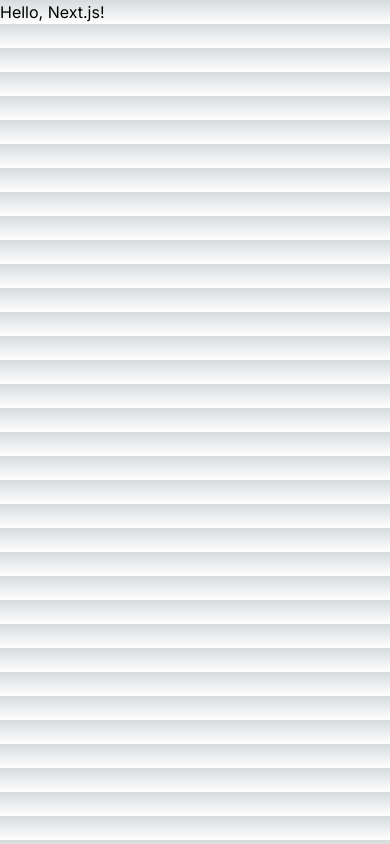
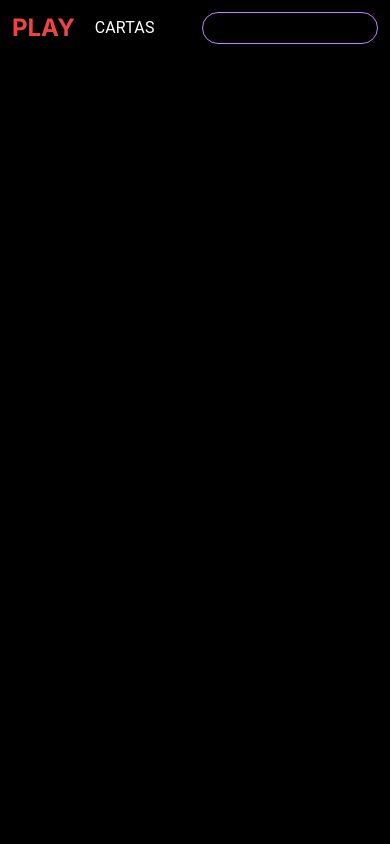
Before and after one commit to iroac/heroesfight, a Next.js app: page / in a window 390 px wide. Built offline with nearby package versions, Linux system fonts and the light colour scheme.

Commit message:
add initial design

```diff
--- a/app/globals.css
+++ b/app/globals.css
@@ -1,27 +1,3 @@
 @tailwind base;
 @tailwind components;
 @tailwind utilities;
-
-:root {
-  --foreground-rgb: 0, 0, 0;
-  --background-start-rgb: 214, 219, 220;
-  --background-end-rgb: 255, 255, 255;
-}
-
-@media (prefers-color-scheme: dark) {
-  :root {
-    --foreground-rgb: 255, 255, 255;
-    --background-start-rgb: 0, 0, 0;
-    --background-end-rgb: 0, 0, 0;
-  }
-}
-
-body {
-  color: rgb(var(--foreground-rgb));
-  background: linear-gradient(
-      to bottom,
-      transparent,
-      rgb(var(--background-end-rgb))
-    )
-    rgb(var(--background-start-rgb));
-}
--- /dev/null
+++ b/app/heroes/page.tsx
@@ -0,0 +1,35 @@
+import Image from 'next/image'
+
+
+async function getData() {
+    const res = await fetch('http://homologacao3.azapfy.com.br/api/ps/metahumans')
+
+    if (!res.ok) {
+      throw new Error('Failed to fetch data')
+    }
+    return res.json()
+  }
+
+  export default async function Page() {
+    const data = await getData()
+
+    return <main>
+
+        <h1 className='flex text-white items-center justify-center text-2xl mb-6' >Heroes Fight</h1>
+
+
+            <div className=' flex justify-center items-center flex-wrap flex-shrink gap-3 w-screen '  >
+                {data.map((item: any, index: any) => {
+                    if(item.id <= 10) {
+                        let sum = item.powerstats.intelligence + item.powerstats.strength + item.powerstats.speed + item.powerstats.durability + item.powerstats.power + item.powerstats.combat
+                        return <div className='text-white flex flex-col justify-center items-center ' key={index}>
+                          <Image alt={item.name} src={item.images.sm} width={120} height={560} />
+                            <h1>{item.name}</h1>
+                            <h2>{sum}</h2>
+                            </div>
+                    }
+                })}
+            </div>
+
+    </main>
+  }
--- a/app/layout.tsx
+++ b/app/layout.tsx
@@ -1,6 +1,7 @@
 import type { Metadata } from 'next'
 import { Inter } from 'next/font/google'
 import './globals.css'
+import NavBar from '../components/navbar/navbar'
 
 const inter = Inter({ subsets: ['latin'] })
 
@@ -9,14 +10,13 @@ export const metadata: Metadata = {
   description: 'Os maiores hérois do universo nas suas mãos',
 }
 
-export default function RootLayout({
-  children,
-}: {
-  children: React.ReactNode
-}) {
+export default function RootLayout({children,}: {children: React.ReactNode}) {
   return (
     <html lang="pt">
-      <body className={inter.className}>{children}</body>
+      <body className={` bg-black w-screen h-screen ${inter.className}`}>
+        <NavBar />
+        {children}
+        </body>
     </html>
   )
 }
--- /dev/null
+++ b/components/navbar/navbar.tsx
@@ -0,0 +1,16 @@
+import SearchBar from './searchbar'
+import Typography from '@mui/material/Typography'
+
+export default function NavBar() {
+return (
+    <>
+          <nav className='flex flex-row gap-5 items-center justify-between bg-black mb-8 w-screen h-auto p-3 '>
+          <div className='flex flex-row justify-center items-center gap-5 ' >
+      <h1 className='text-2xl text-red-500 font-bold'>PLAY</h1>
+      <Typography variant="body1" color="white">CARTAS</Typography>
+      </div>
+<SearchBar />
+      </nav>
+    </>
+)
+}
--- /dev/null
+++ b/components/navbar/searchbar.tsx
@@ -0,0 +1,16 @@
+'use client'
+
+import SearchIcon from '@mui/icons-material/Search';
+import InputBase from '@mui/material/InputBase';
+import IconButton from '@mui/material/IconButton';
+
+export default function SearchBar() {
+  return (
+    <>
+    <div className=' flex flex-row h-8 bg-transparent placeholder-white rounded-full border placeholder-opacity-80 border-purple-400 md:w-72 w-44 ' >
+      <IconButton type="button" className=' h-7 text-white ' aria-label="search"><SearchIcon /></IconButton>
+       <InputBase className=' h-8 bg-transparent placeholder-white text-white rounded-full placeholder-opacity-80 w-3/4 ' placeholder="Enconte um herói" inputProps={{ 'aria-label': 'search google maps' }}/>
+      </div>
+    </>
+  );
+}
--- a/next.config.js
+++ b/next.config.js
@@ -1,4 +1,16 @@
 /** @type {import('next').NextConfig} */
-const nextConfig = {}
+const nextConfig = {
+    images: {
+        remotePatterns: [
+            {
+                protocol: 'https',
+                hostname: 'cdn.jsdelivr.net',
+                port: '',
+
+            },
+        ],
+    }
+
+}
 
 module.exports = nextConfig
```
Also changed, not shown: package.json (+9 -5 lines), 1 other file (tests, documents, lock files or other folders).
